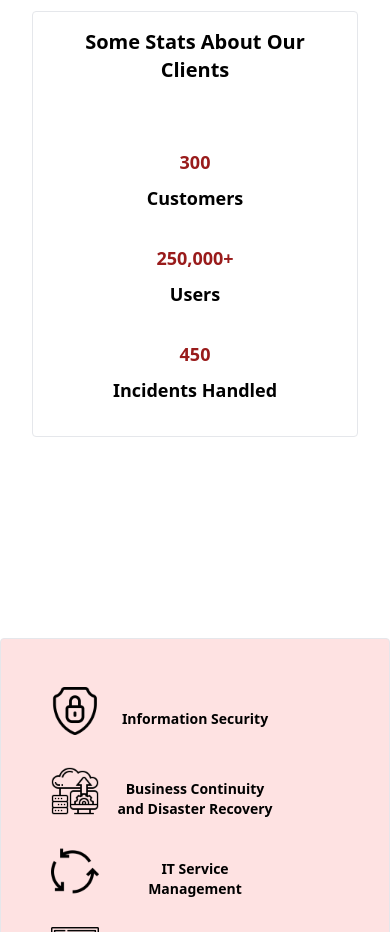
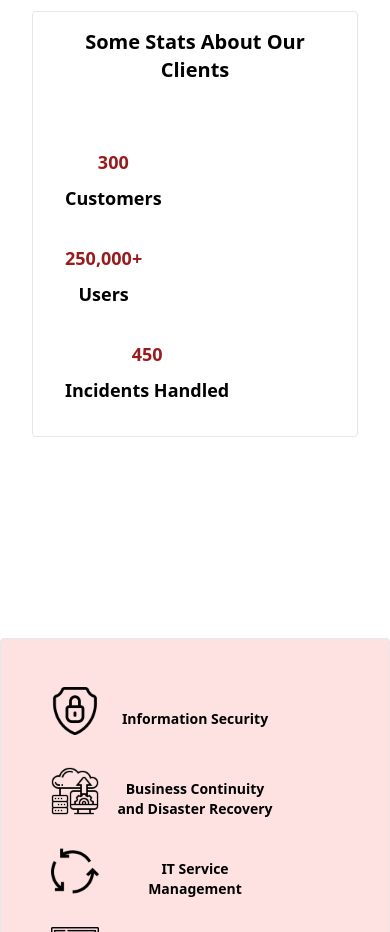
Before and after one commit to naeem4633/Instec-Digital-Website, a React (Create React App) app: page /about-us in a window 390 px wide. Shown: the part 1420-2352 px from the top of the page. Built offline with nearby package versions, Linux system fonts and the light colour scheme.

Commit message:
Aligned some text

```diff
--- a/src/pages/AboutUs.js
+++ b/src/pages/AboutUs.js
@@ -34,7 +34,7 @@ const AboutUs = () => {
             <div className='mx-auto w-full lg:w-1/2 border flex flex-col lg:flex-row p-4 lg:p-16 items-center justify-center rounded lg:tracking-wider text-sm lg:text-lg lg:space-x-8'>
                 <div className='w-full flex flex-col space-y-12 text-lg lg:text-xl'>
                     <p className='text-center w-full font-semibold text-xl lg:text-3xl'>Some Stats About Our Clients</p>
-                    <div className='w-full flex flex-col lg:flex-row justify-between text-center'>
+                    <div className='w-full flex flex-col lg:flex-row justify-between items-baseline text-center'>
                         <div className='p-4 space-y-2'>
                             <p className='text-red-800 font-semibold'>300</p>
                             <p className='font-semibold'>Customers</p>
```
